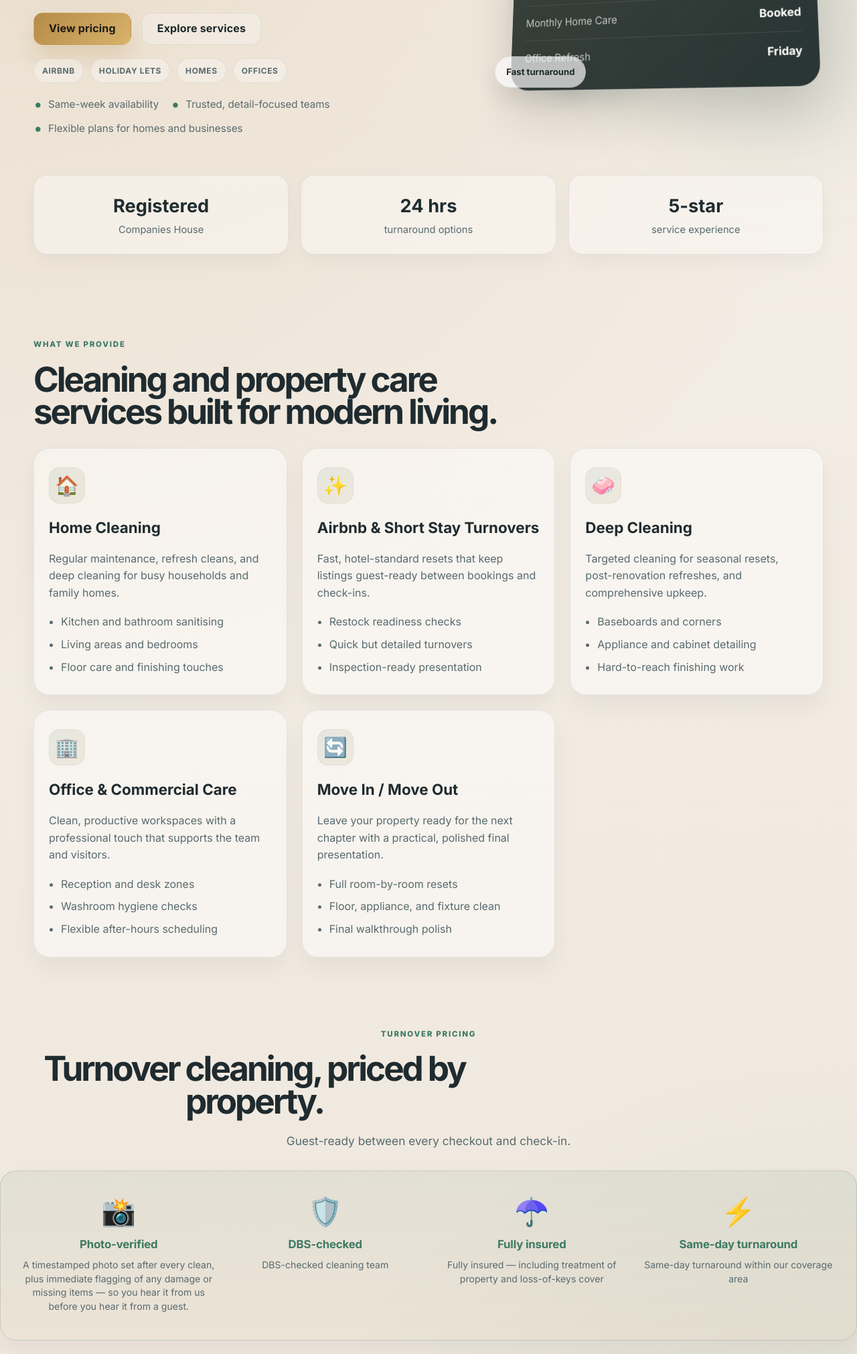
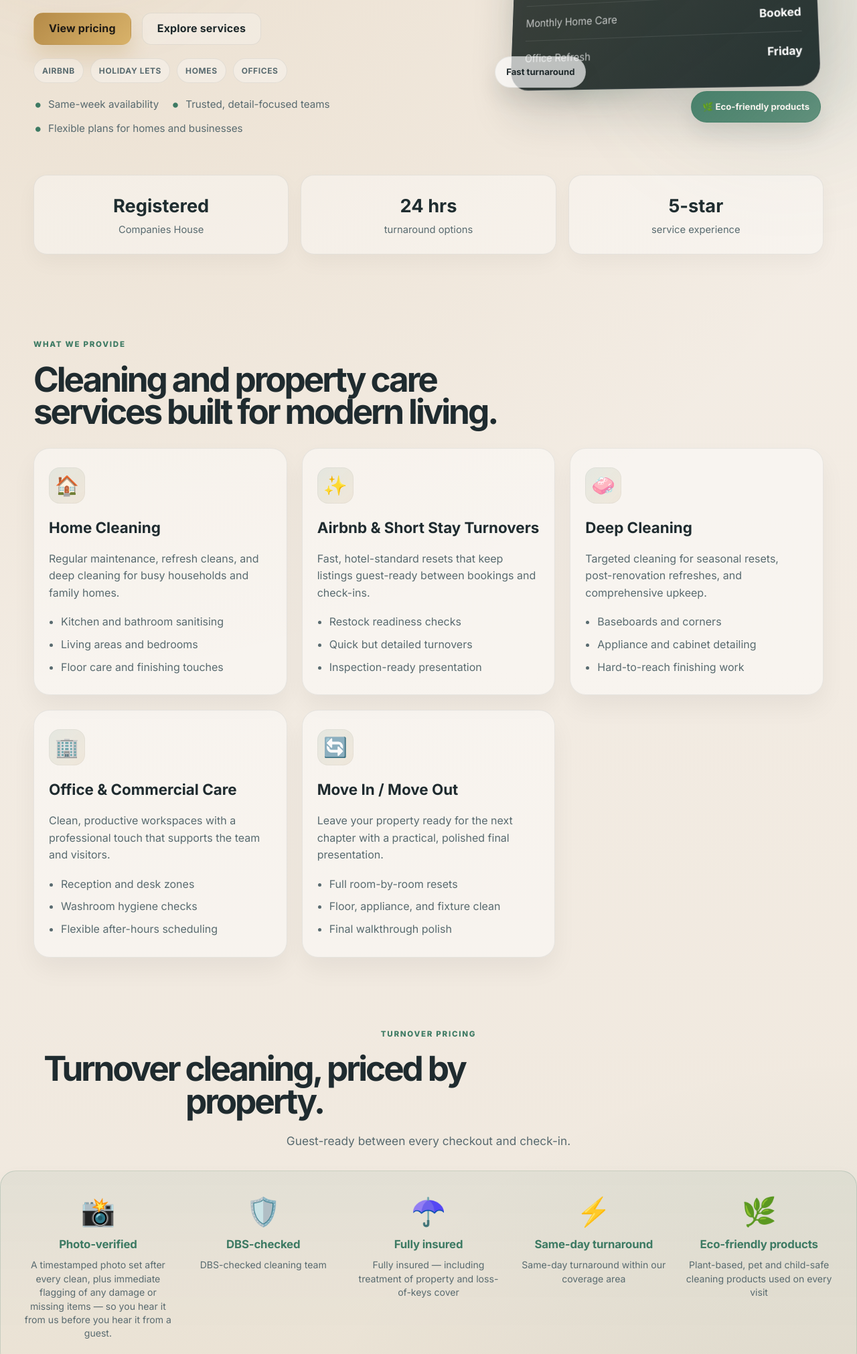
Before and after one commit to sabir7800-dev/swift-turns-site, a plain HTML site: page index.html in a window 1280 px wide. Shown: the part 489-2511 px from the top of the page at 67% size. Drawn offline with Linux system fonts and the light colour scheme.

Commit message:
Add eco-friendly products as a highlighted selling point

```diff
--- a/index.html
+++ b/index.html
@@ -106,6 +106,7 @@
 
           <div class="floating-tag tag-one">Sparkling finish</div>
           <div class="floating-tag tag-two">Fast turnaround</div>
+          <div class="floating-tag tag-three">🌿 Eco-friendly products</div>
         </div>
       </section>
 
@@ -216,6 +217,11 @@
             <div class="trust-icon">⚡</div>
             <h3>Same-day turnaround</h3>
             <p>Same-day turnaround within our coverage area</p>
+          </div>
+          <div class="trust-item">
+            <div class="trust-icon">🌿</div>
+            <h3>Eco-friendly products</h3>
+            <p>Plant-based, pet and child-safe cleaning products used on every visit</p>
           </div>
         </div>
 
@@ -346,7 +352,7 @@
           </details>
           <details class="faq-item">
             <summary>Do you bring your own cleaning supplies?</summary>
-            <p>Yes — our team brings its own cleaning products and equipment as standard, so you don't need to stock anything. [CONFIRM] whether hosts can request eco-friendly or fragrance-free products.</p>
+            <p>Yes — our team brings its own eco-friendly, plant-based cleaning products and equipment as standard, so you don't need to stock anything. [CONFIRM] whether hosts can request fragrance-free products specifically.</p>
           </details>
           <details class="faq-item">
             <summary>What happens if the guest arrives before you're finished?</summary>
--- a/styles.css
+++ b/styles.css
@@ -424,6 +424,14 @@ a {
   bottom: 88px;
 }
 
+.tag-three {
+  right: 4px;
+  bottom: 36px;
+  background: linear-gradient(135deg, rgba(61, 122, 99, 0.92), rgba(61, 122, 99, 0.78));
+  color: #f8f4ef;
+  border-color: rgba(61, 122, 99, 0.4);
+}
+
 .stats {
   display: grid;
   grid-template-columns: repeat(3, minmax(0, 1fr));
@@ -544,7 +552,7 @@ a {
 
 .trust-strip {
   display: grid;
-  grid-template-columns: repeat(4, minmax(0, 1fr));
+  grid-template-columns: repeat(auto-fit, minmax(170px, 1fr));
   gap: 20px;
   background: linear-gradient(180deg, rgba(61, 122, 99, 0.08), rgba(181, 139, 72, 0.05));
   border: 1px solid rgba(61, 122, 99, 0.2);
```
